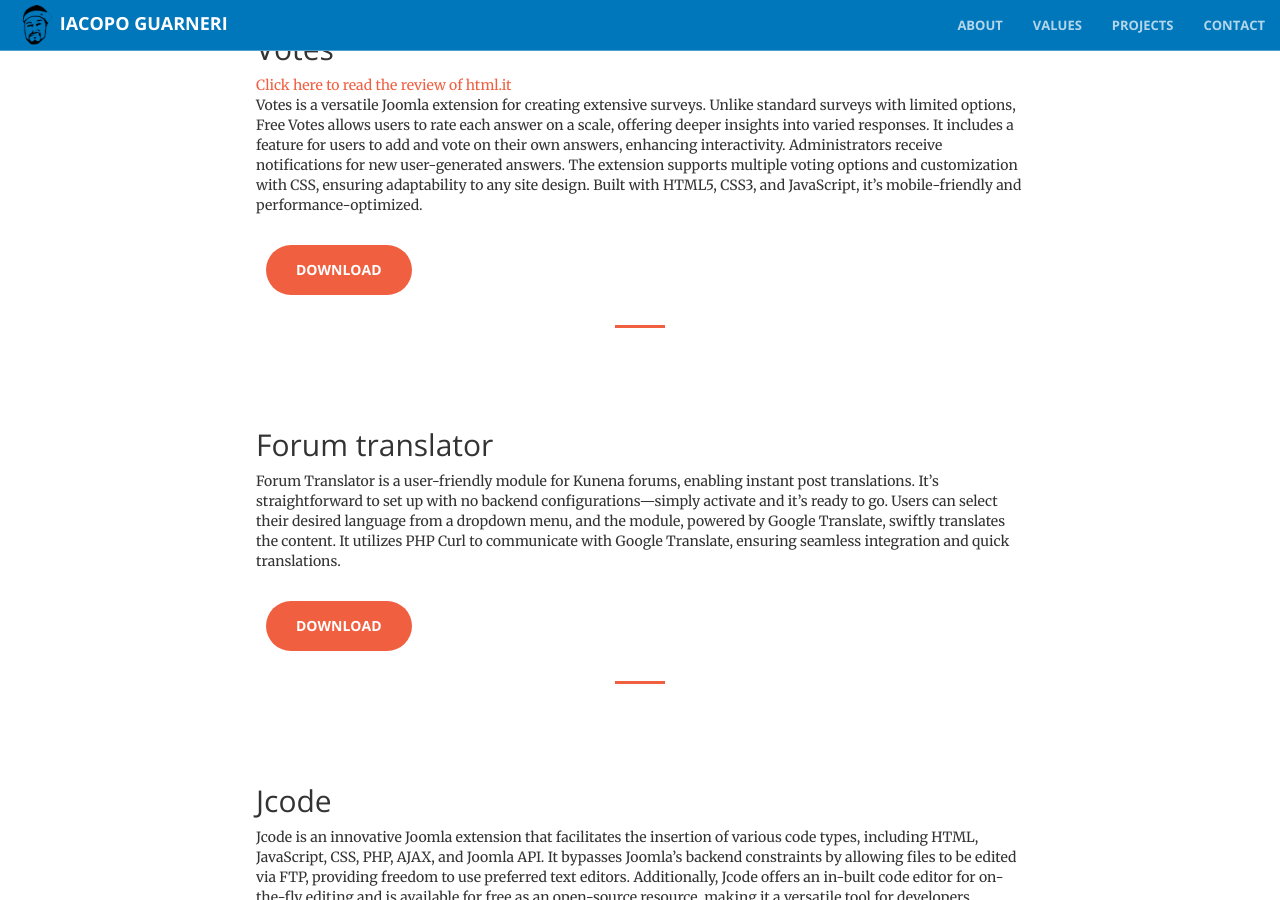
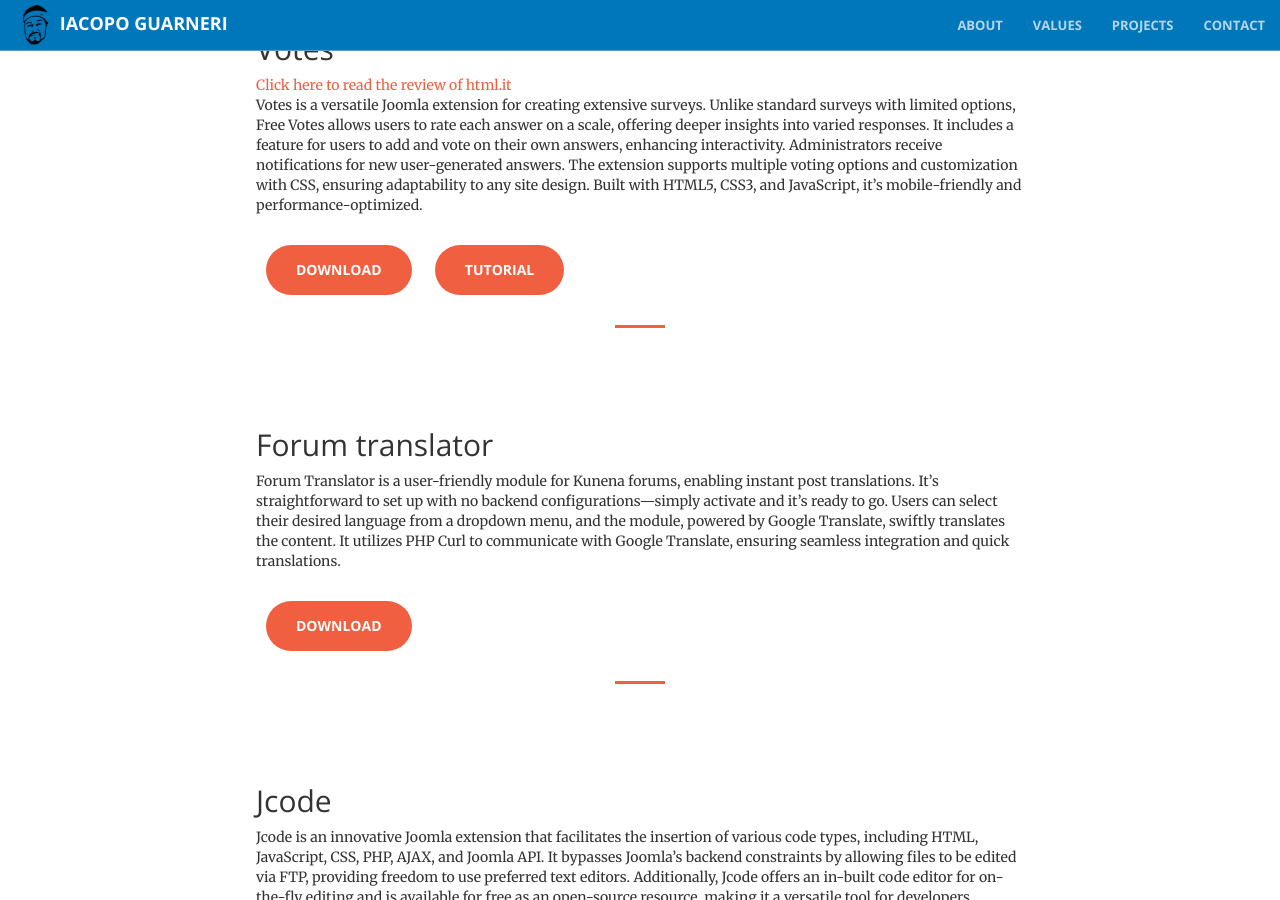
Before and after one commit to iacoposk8/iacoposk8.github.io, a Jekyll site: the page built from projects/joomla-extensions/index.html, in a window 1280 px wide and 900 px high, scrolled down 1356 px. Built offline with Jekyll 4.4.1, drawn with Linux system fonts in a browser that asks for light colours.

Commit message:
Update index.html

```diff
--- a/projects/joomla-extensions/index.html
+++ b/projects/joomla-extensions/index.html
@@ -45,6 +45,7 @@
 Votes is a versatile Joomla extension for creating extensive surveys. Unlike standard surveys with limited options, Free Votes allows users to rate each answer on a scale, offering deeper insights into varied responses. It includes a feature for users to add and vote on their own answers, enhancing interactivity. Administrators receive notifications for new user-generated answers. The extension supports multiple voting options and customization with CSS, ensuring adaptability to any site design. Built with HTML5, CSS3, and JavaScript, it’s mobile-friendly and performance-optimized.
 <br /><br />
 <a href="https://payhip.com/b/n8Bki" target="_blank" class="btn btn-primary btn-xl">Download</a>
+<a href="https://www.youtube.com/watch?v=JlV-Y2ThEG8" target="_blank" class="btn btn-primary btn-xl">Tutorial</a>
 
 <hr>
 
@@ -77,6 +78,7 @@
 K2 for CB is a user-friendly plugin for Community Builder that enhances article management. It allows easy editing of graphic settings and assignment of K2 category IDs for articles. Creating a new K2 category with user permissions for article creation and editing is recommended. This integration adds a ‘K2 CB’ tab to the Community Builder profile, offering a comprehensive article editor with image insertion and custom forms, significantly expanding Community Builder’s capabilities.
 <br /><br />
 <a href="https://payhip.com/b/og4dU" target="_blank" class="btn btn-primary btn-xl">Download</a>
+<a href="https://www.youtube.com/watch?v=atnUbolczIg" target="_blank" class="btn btn-primary btn-xl">Tutorial</a>
 
 <hr>
 
@@ -101,6 +103,7 @@
 Pager is a Joomla tool that streamlines the layout of database data for websites. It’s ideal for sites transitioning from native PHP with database-stored items or those with numerous products and technical specs. Instead of repetitive article creation, Pager uses a single PHP page template linked to product IDs in the database, eliminating redundancy and saving time. It features a text editor for uniform layout across products and a selection tool for database queries. Custom SQL queries are also supported, offering limitless possibilities for data presentation.
 <br /><br />
 <a href="https://payhip.com/b/bR6sJ" target="_blank" class="btn btn-primary btn-xl">Download</a>
+<a href="https://www.youtube.com/watch?v=u8jUJiPrCR4" target="_blank" class="btn btn-primary btn-xl">Tutorial</a>
 
 <hr>
 
```
